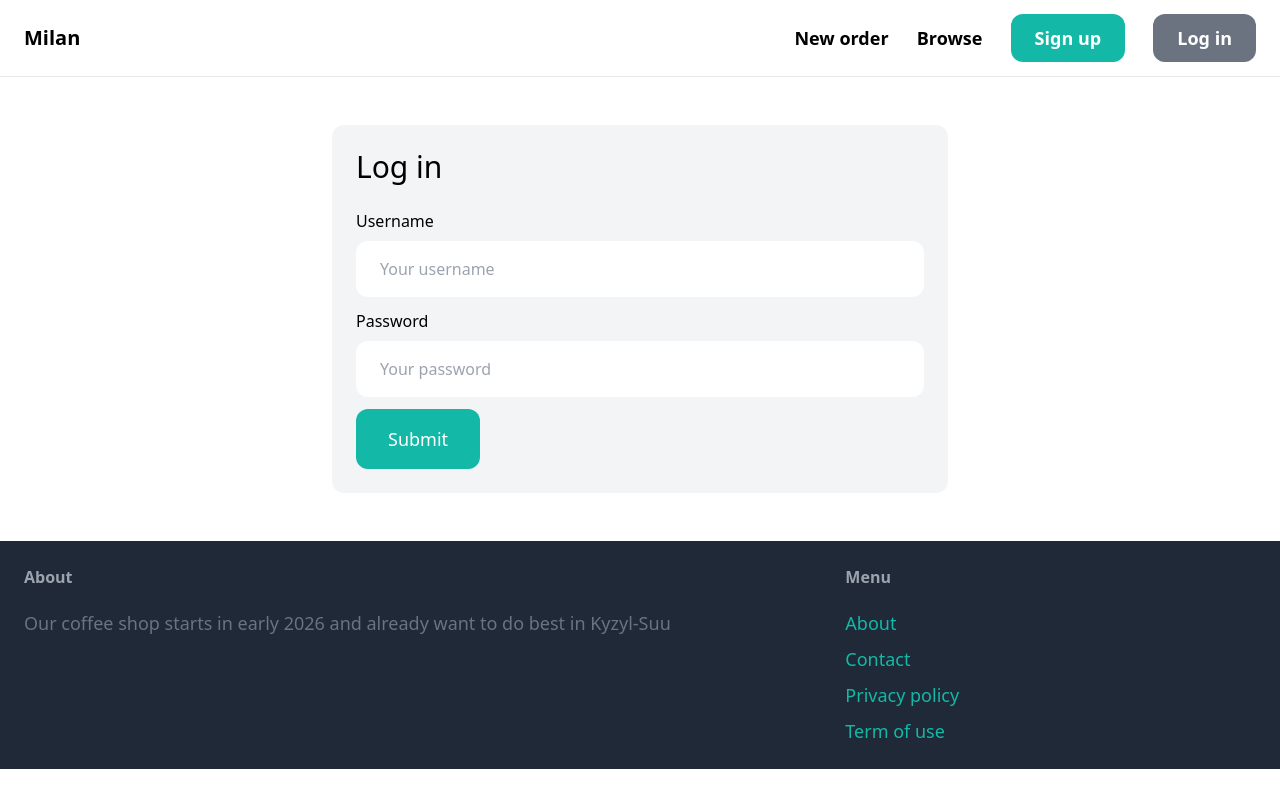
After one commit to Urmanas/Milan, a Django app: page /login/ in a window 1280 px wide. The commit adds this page. Run offline with Django 4.2, Linux system fonts and the light colour scheme; some libraries are stand-ins or nearby versions.

Commit message:
Make users to log in and sugn up

```diff
--- a/core/forms.py
+++ b/core/forms.py
@@ -1,7 +1,19 @@
 from django import forms
-from django.contrib.auth.forms import UserCreationForm
+from django.contrib.auth.forms import UserCreationForm, AuthenticationForm
 
 from django.contrib.auth.models import User
+
+
+class LoginForm(AuthenticationForm):
+    username = forms.CharField(widget=forms.TextInput(attrs={
+        'placeholder': 'Your username',
+        'class': 'w-full py-4 px-6 rounded-xl'
+    }))
+    password = forms.CharField(widget=forms.PasswordInput(attrs={
+        'placeholder': 'Your password',
+        'class': 'w-full py-4 px-6 rounded-xl'
+    }))
+
 
 class SignupForm(UserCreationForm):
     class Meta:
--- a/core/templates/core/base.html
+++ b/core/templates/core/base.html
@@ -19,7 +19,7 @@
                 <a href="#" class="text-lg font-semibold hover:text-gray-500">Browse</a>
 
                 <a href="{% url 'core:signup' %}" class="px-6 py-3 text-lg font-semibold bg-teal-500 text-white rounded-xl hover:bg-teal-700">Sign up</a>
-                <a href="#" class="px-6 py-3 text-lg font-semibold bg-gray-500 text-white rounded-xl hover:bg-gray-700">Log in</a>
+                <a href="{% url 'core:login' %}" class="px-6 py-3 text-lg font-semibold bg-gray-500 text-white rounded-xl hover:bg-gray-700">Log in</a>
 
 
             </div>
--- /dev/null
+++ b/core/templates/core/login.html
@@ -0,0 +1,35 @@
+{% extends 'core/base.html' %}
+
+{% block title %}Log in{% endblock %}
+
+{% block content %}
+<div class="w-1/2 my-6 p-6 mx-auto bg-gray-100 rounded-xl">
+    <h1 class="mb-6 text-3xl">Log in</h1>
+
+    <form method="post" action=".">
+        {% csrf_token %}
+
+        <div class="mb-3">
+            <label class="inline-block mb-2">Username</label><br>
+            {{ form.username }}
+        </div>
+
+        <div class="mb-3">
+            <label class="inline-block mb-2">Password</label><br>
+            {{ form.password }}
+        </div>
+
+        {% if form.errors or form.non_field_errors %}
+            <div class="mb-3 p-6 bg-red-100 rounded-xl">
+                {% for field in form %}
+                    {{ field.errors }}
+                {% endfor %}
+
+                {{ form.non_field_errors }}
+            </div>
+        {% endif %}
+
+        <button class="py-4 px-8 text-lg bg-teal-500 hover:bg-teal-700 rounded-xl text-white">Submit</button>
+    </form>
+</div>
+{% endblock %}
--- a/core/urls.py
+++ b/core/urls.py
@@ -1,6 +1,8 @@
 from django.urls import path
+from django.contrib.auth import views as auth_views
 
 from . import views
+from .forms import LoginForm
 
 app_name = 'core'
 
@@ -8,4 +10,5 @@ urlpatterns = [
     path('', views.index, name='index'),
     path('contact/', views.contact, name='contact'),
     path('signup/', views.signup, name='signup'),
+    path('login/', auth_views.LoginView.as_view(template_name='core/login.html', authentication_form=LoginForm), name='login'),
 ]
--- a/milan/settings.py
+++ b/milan/settings.py
@@ -26,6 +26,12 @@ SECRET_KEY = "django-insecure-q7j4f^4wyeu4p1vfa@i9rbq6$x)t%3_y$u*3pv@+-(v16ze+mv
 DEBUG = True
 
 ALLOWED_HOSTS = []
+
+
+LOGIN_URL = '/login/'
+LOGIN_REDIRECT_URL = '/'
+LOGOUT_REDIRECT_URL = '/'
+
 
 
 # Application definition
```
Also changed, not shown: core/views.py (+10 -2 lines), db.sqlite3.
